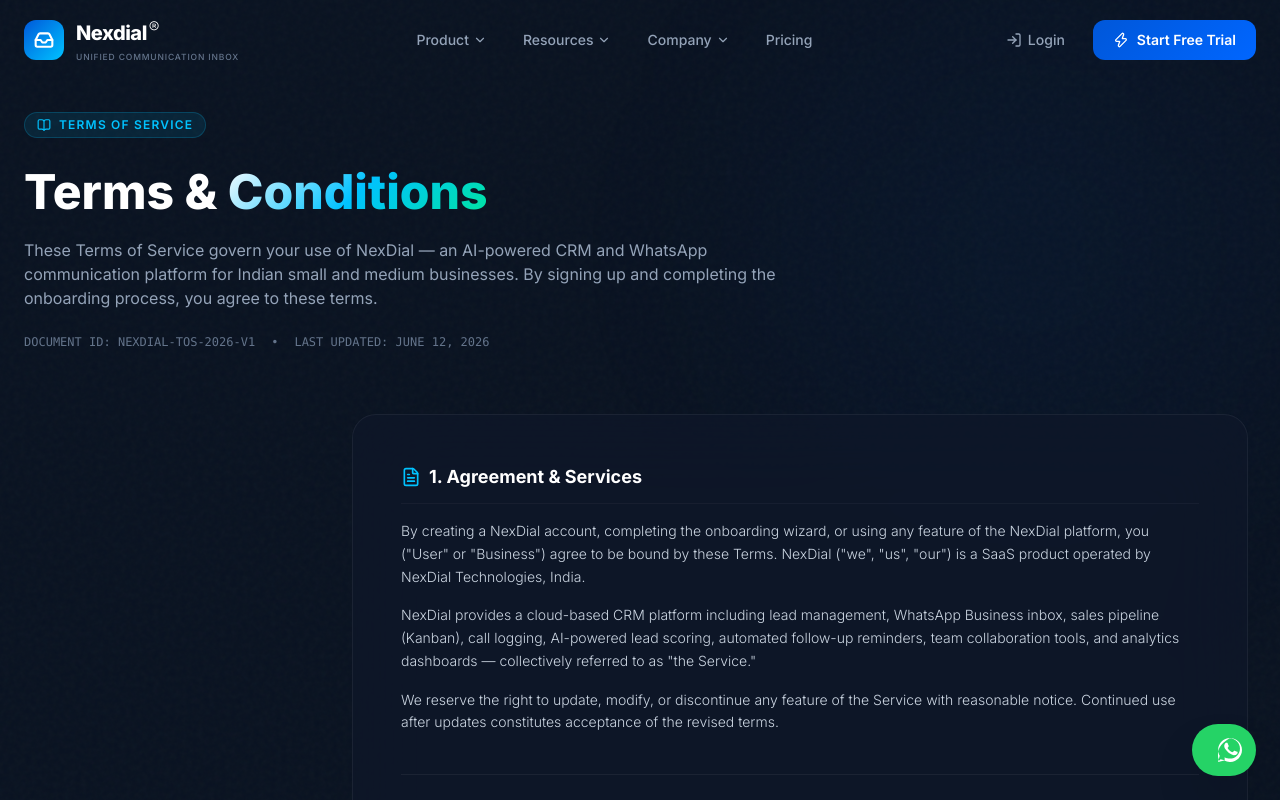
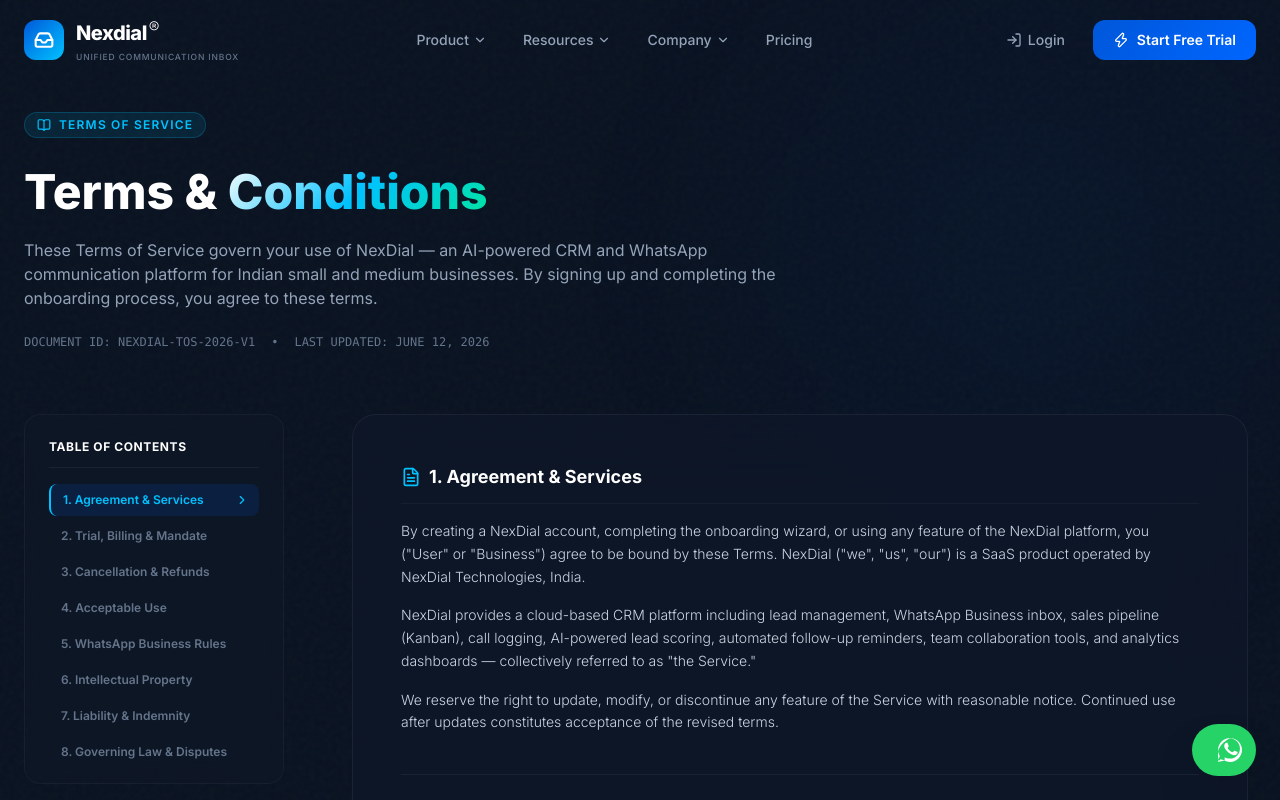
Before and after one commit to sabledattatray/Nexdial-IO, a Next.js app: page /terms in a window 1280 px wide. Shown: the top 800 px of the page. Built offline with nearby package versions, Linux system fonts and the light colour scheme.

Commit message:
fix: resolve conditional rendering chicken-and-egg bug causing TOC sidebar to completely disappear

```diff
--- a/src/app/privacy/page.tsx
+++ b/src/app/privacy/page.tsx
@@ -28,11 +28,12 @@ export default function PrivacyPage() {
   useEffect(() => {
     const handleScrollAndPos = () => {
       // 1. Position Logic
+      if (placeholderRef.current) {
+        setSidebarLeft(placeholderRef.current.getBoundingClientRect().left);
+      }
+
       if (placeholderRef.current && gridRef.current && sidebarRef.current) {
         const gridRect = gridRef.current.getBoundingClientRect();
-        const placeholderRect = placeholderRef.current.getBoundingClientRect();
-
-        setSidebarLeft(placeholderRect.left);
 
         const absoluteGridTop = gridRect.top + window.scrollY;
         const absoluteGridBottom = gridRect.bottom + window.scrollY;
--- a/src/app/terms/page.tsx
+++ b/src/app/terms/page.tsx
@@ -28,11 +28,12 @@ export default function TermsPage() {
   useEffect(() => {
     const handleScrollAndPos = () => {
       // 1. Position Logic
+      if (placeholderRef.current) {
+        setSidebarLeft(placeholderRef.current.getBoundingClientRect().left);
+      }
+
       if (placeholderRef.current && gridRef.current && sidebarRef.current) {
         const gridRect = gridRef.current.getBoundingClientRect();
-        const placeholderRect = placeholderRef.current.getBoundingClientRect();
-
-        setSidebarLeft(placeholderRect.left);
 
         const absoluteGridTop = gridRect.top + window.scrollY;
         const absoluteGridBottom = gridRect.bottom + window.scrollY;
--- a/src/components/blog/BlogClient.tsx
+++ b/src/components/blog/BlogClient.tsx
@@ -26,11 +26,12 @@ export function BlogClient({
 
     const handleScrollAndPos = () => {
       // 1. Position Logic
+      if (placeholderRef.current) {
+        setSidebarLeft(placeholderRef.current.getBoundingClientRect().left);
+      }
+
       if (placeholderRef.current && gridRef.current && sidebarRef.current) {
         const gridRect = gridRef.current.getBoundingClientRect();
-        const placeholderRect = placeholderRef.current.getBoundingClientRect();
-
-        setSidebarLeft(placeholderRect.left);
 
         const absoluteGridTop = gridRect.top + window.scrollY;
         const absoluteGridBottom = gridRect.bottom + window.scrollY;
```
